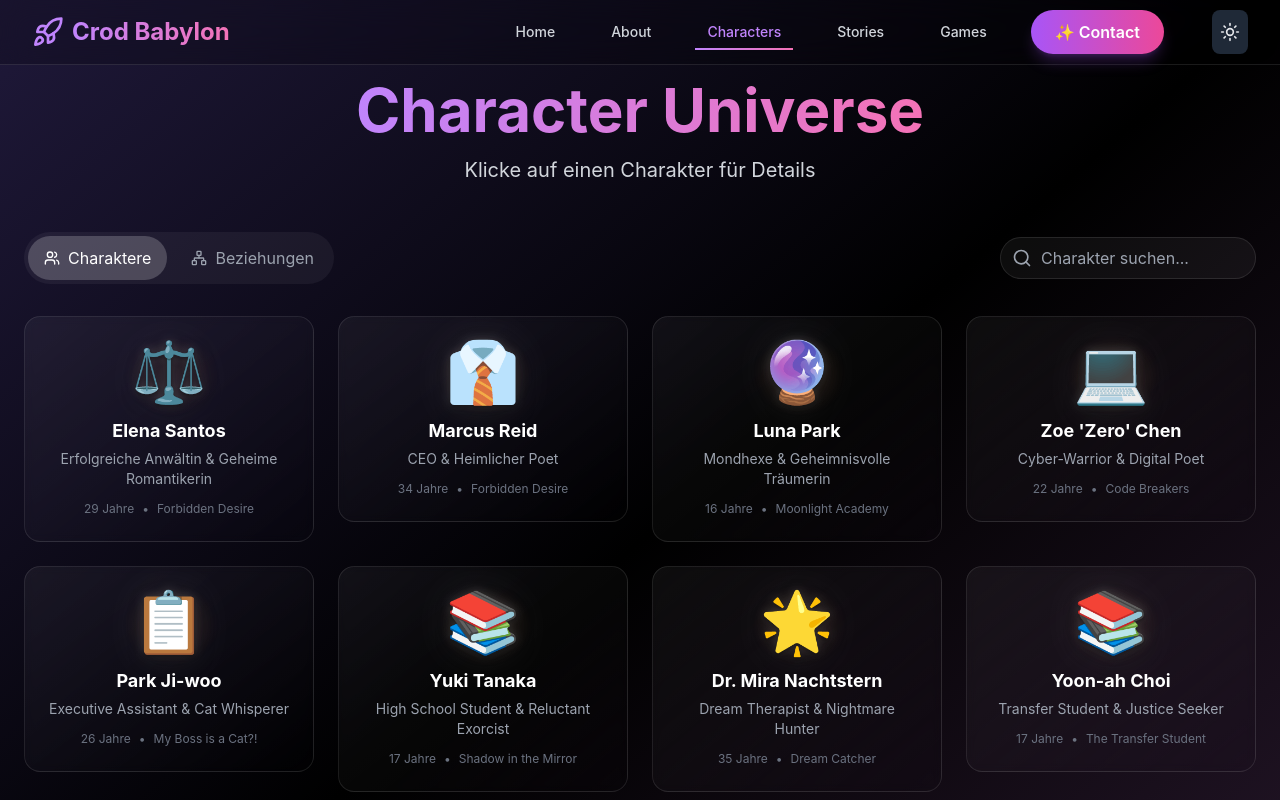
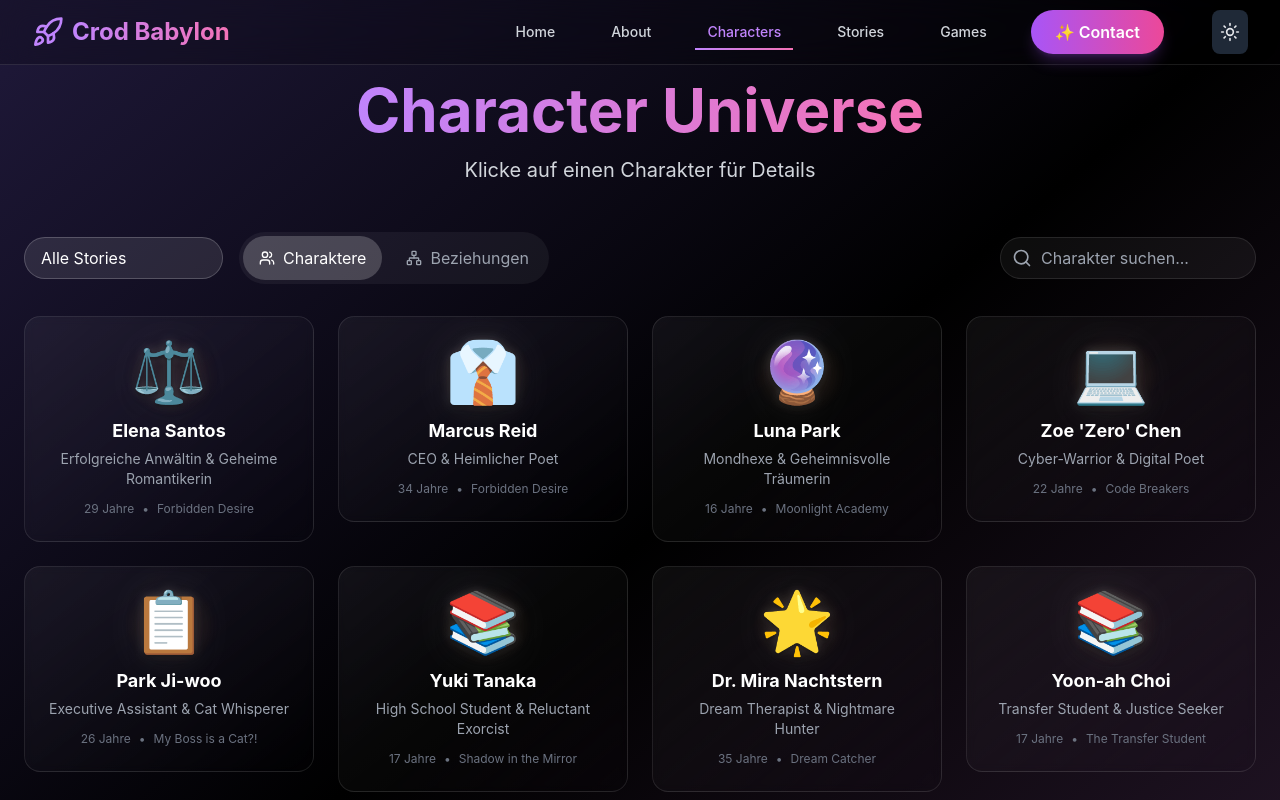
Before and after one commit to CrodBac4rdi/coolpage, a React (Vite) app: page /#/blog in a window 1280 px wide. Shown: the top 800 px of the page. Built offline with nearby package versions, Linux system fonts and the light colour scheme.

Commit message:
✨ Add story filter to separate characters by story universe

```diff
--- a/src/pages/Blog.tsx
+++ b/src/pages/Blog.tsx
@@ -13,15 +13,41 @@ export default function Blog() {
   const [selectedCharacter, setSelectedCharacter] = useState<any>(null)
   const [viewMode, setViewMode] = useState<'grid' | 'map'>('grid')
   const [searchTerm, setSearchTerm] = useState('')
+  const [selectedStory, setSelectedStory] = useState<string>('all')
   const stories = loadStories()
 
   const filteredCharacters = useMemo(() => {
-    if (!searchTerm) return characters
-    return characters.filter(char =>
+    let filtered = characters
+
+    // Filter by story
+    if (selectedStory !== 'all') {
+      filtered = filtered.filter(char => char.storyId === selectedStory)
+    }
+
+    // Filter by search term
+    if (searchTerm) {
+      filtered = filtered.filter(char =>
         char.name.toLowerCase().includes(searchTerm.toLowerCase()) ||
         char.role.toLowerCase().includes(searchTerm.toLowerCase())
       )
-  }, [searchTerm])
+    }
+
+    return filtered
+  }, [searchTerm, selectedStory])
+
+  const filteredRelationships = useMemo(() => {
+    if (selectedStory === 'all') return characterRelationships
+
+    // Get character IDs from selected story
+    const storyCharacterIds = characters
+      .filter(char => char.storyId === selectedStory)
+      .map(char => char.id)
+
+    // Filter relationships to only include those between characters in the selected story
+    return characterRelationships.filter(rel =>
+      storyCharacterIds.includes(rel.from) && storyCharacterIds.includes(rel.to)
+    )
+  }, [selectedStory])
 
   return (
     <>
@@ -60,8 +86,23 @@ export default function Blog() {
             initial={{ opacity: 0, y: 20 }}
             animate={{ opacity: 1, y: 0 }}
             transition={{ delay: 0.1 }}
-            className="flex flex-col sm:flex-row gap-4 items-center justify-between mb-8"
+            className="flex flex-col lg:flex-row gap-4 items-center justify-between mb-8"
           >
+            <div className="flex flex-col sm:flex-row gap-4 items-center">
+              {/* Story Filter */}
+              <select
+                value={selectedStory}
+                onChange={(e) => setSelectedStory(e.target.value)}
+                className="px-4 py-2 bg-white/10 border border-white/20 rounded-full text-white focus:outline-none focus:border-purple-500/50 focus:bg-white/20 transition-all"
+              >
+                <option value="all">Alle Stories</option>
+                {stories.map(story => (
+                  <option key={story.id} value={story.id}>
+                    {story.title}
+                  </option>
+                ))}
+              </select>
+
               {/* View Mode Toggle */}
               <div className="flex gap-2 bg-white/5 rounded-full p-1">
                 <button
@@ -86,6 +127,7 @@ export default function Blog() {
                   <Network className="w-4 h-4" />
                   <span>Beziehungen</span>
                 </button>
+              </div>
             </div>
 
             {/* Search (only in grid view) */}
@@ -166,8 +208,8 @@ export default function Blog() {
                 exit={{ opacity: 0, scale: 0.95 }}
               >
                 <CharacterRelationshipMap
-                  characters={characters}
-                  relationships={characterRelationships}
+                  characters={filteredCharacters}
+                  relationships={filteredRelationships}
                 />
               </motion.div>
             )}
@@ -181,10 +223,10 @@ export default function Blog() {
             className="mt-16 grid grid-cols-2 md:grid-cols-4 gap-6 max-w-4xl mx-auto"
           >
             {[
-              { label: 'Charaktere', value: characters.length, icon: '👥' },
-              { label: 'Stories', value: stories.length, icon: '📚' },
-              { label: 'Beziehungen', value: characterRelationships.length, icon: '💞' },
-              { label: 'Welten', value: '∞', icon: '🌟' }
+              { label: 'Charaktere', value: filteredCharacters.length, icon: '👥' },
+              { label: 'Stories', value: selectedStory === 'all' ? stories.length : 1, icon: '📚' },
+              { label: 'Beziehungen', value: filteredRelationships.length, icon: '💞' },
+              { label: 'Welten', value: selectedStory === 'all' ? '∞' : '1', icon: '🌟' }
             ].map((stat, i) => (
               <div key={i} className="text-center p-6 bg-white/5 rounded-2xl backdrop-blur-sm">
                 <div className="text-3xl mb-2">{stat.icon}</div>
```
Lines whose indentation alone changed are shown as unchanged.
